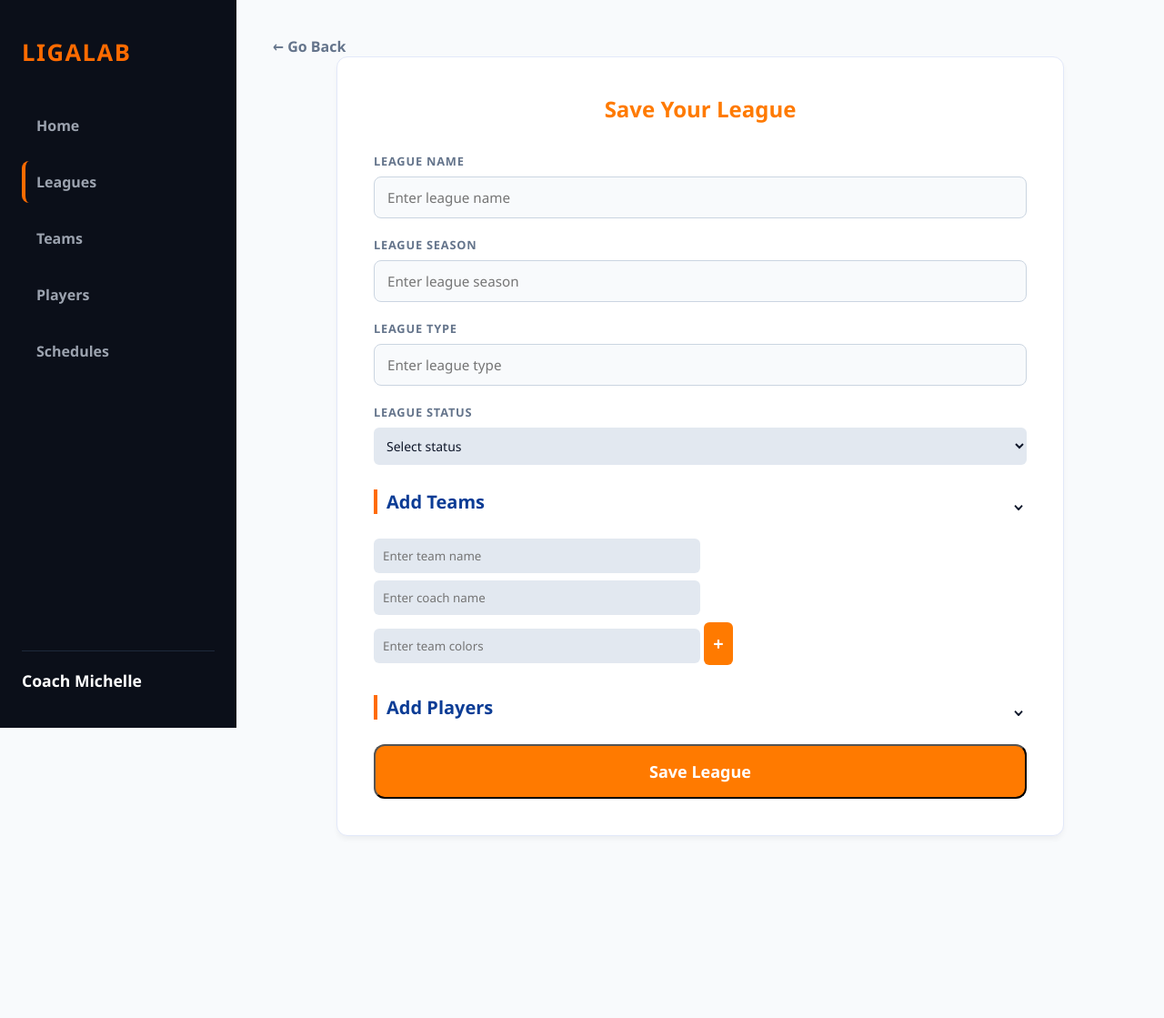
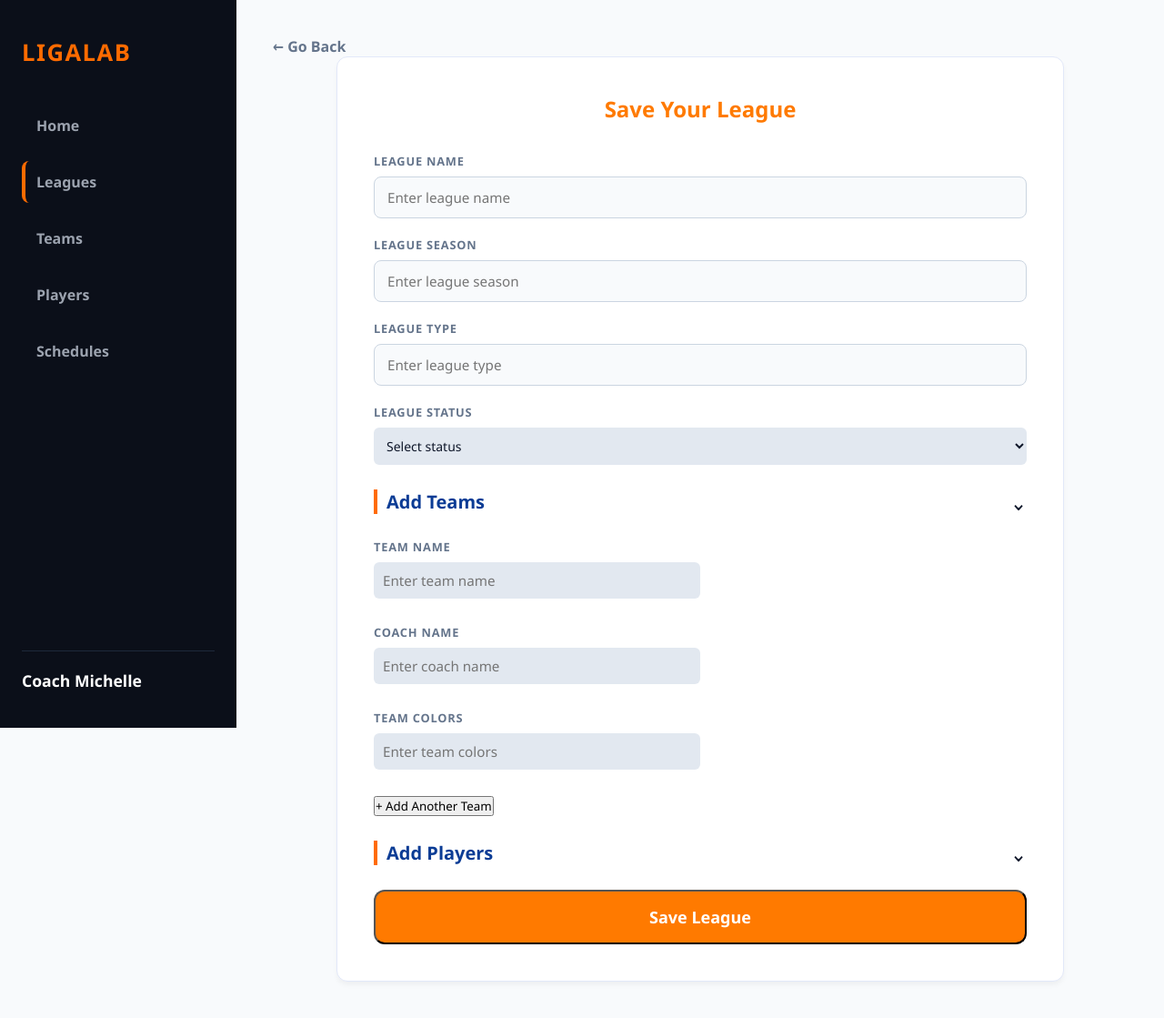
Before and after one commit to mdlcodes/LigaLab, a Flask app: page /leagues/create in a window 1280 px wide, after a click that opens the changed part. Shown: the whole page at 91% size. Before the commit the page ends 919 px from the top, so only its background shows below. Run offline with Flask 3, Linux system fonts and the light colour scheme.

Commit message:
UI: Improved the League form UI.

```diff
--- a/static/create_league.js
+++ b/static/create_league.js
@@ -4,7 +4,6 @@ function toggleSection(sectionId){
 }
 
 function updateTeamDropdowns(){
-    console.log("The function is running!");
     const teamInputs = document.querySelectorAll('input[name="team_name[]"]');
     const currentTeams = [];
 
@@ -42,11 +41,20 @@ function addTeamRow(){
     newRow.className = 'team-builder-row';
 
     newRow.innerHTML = `
-        <div class="sub-input-row">
+        <button type="button" class="btn-remove-row" onclick="this.parentElement.remove(); updateTeamDropdowns();" title="Remove Team">✕</button>
+        <div class="dynamic-grid">
+            <div class="input-group">
+                <label>Team Name</label>
                 <input type="text" name="team_name[]" placeholder="Enter team name" oninput="updateTeamDropdowns()" required>
+            </div>
+            <div class="input-group">
+                <label>Coach Name</label>
                 <input type="text" name="team_coach[]" placeholder="Enter coach name" required>
+            </div>
+            <div class="input-group">
+                <label>Team Colors</label>
                 <input type="text" name="team_colors[]" placeholder="Enter team colors" required>
-            <button type="button" onclick="this.parentElement.parentElement.remove(); updateTeamDropdowns();" style="background-color: #ef4444; color: white;">-</button>
+            </div>
         </div>
     `;
 
@@ -61,16 +69,29 @@ function addPlayerRow() {
     newRow.className = 'team-builder-row';
 
     newRow.innerHTML = `
-        <div class="sub-input-row">
+        <button type="button" class="btn-remove-row" onclick="this.parentElement.remove()" title="Remove Player">✕</button>
+        <div class="dynamic-grid">
+            <div class="input-group">
+                <label>Player Name</label>
                 <input type="text" name="player_name[]" placeholder="Enter player name" required>
+            </div>
+            <div class="input-group">
+                <label>Position</label>
                 <input type="text" name="player_position[]" placeholder="Enter player position" required>
+            </div>
+            <div class="input-group">
+                <label>Jersey Number</label>
                 <input type="text" name="player_number[]" placeholder="Enter player number" required>
+            </div>
+            <div class="input-group">
+                <label>Select Team</label>
                 <select name="player_team[]">
                     <option value="">Select team</option>
                 </select>
-            <button type="button" onclick="this.parentElement.parentElement.remove()" style="background-color: #ef4444; color: white;">-</button>
+            </div>
         </div>
     `;
+
     wrapper.appendChild(newRow);
     updateTeamDropdowns();
 }
--- a/templates/create_league.html
+++ b/templates/create_league.html
@@ -64,14 +64,25 @@
                     <div id="team-section" class="accordion-content">
                         <div id="teams-container-wrapper">
                             <div class="team-builder-row">
-                                <div class="sub-input-row">
-                                    <input type="text" name="team_name[]" placeholder="Enter team name"  oninput="updateTeamDropdowns()" required>
+                                <div class="dynamic-grid">
+                                    <div class="input-group">
+                                        <label>Team Name</label>
+                                        <input type="text" name="team_name[]" placeholder="Enter team name" oninput="updateTeamDropdowns()" required>
+                                    </div>
+
+                                    <div class="input-group">
+                                        <label>Coach Name</label>
                                         <input type="text" name="team_coach[]" placeholder="Enter coach name" required>
+                                    </div>
+
+                                    <div class="input-group">
+                                        <label>Team Colors</label>
                                         <input type="text" name="team_colors[]" placeholder="Enter team colors" required>
-                                    <button type="button" onclick="addTeamRow()">+</button>
                                     </div>
                                 </div>
                             </div>
+                        </div>
+                        <button type="button" class="btn-secondary-form" onclick="addTeamRow">+ Add Another Team</button>
                     </div>
 
                     <!--Player Form Section-->
@@ -82,17 +93,32 @@
                     <div id="player-section" class="accordion-content">
                         <div id="players-container-wrapper">
                             <div class="team-builder-row">
-                                <div class="sub-input-row">
+                                <div class="dynamic-grid">
+                                    <div class="input-group">
+                                        <label>Player Name</label>
                                         <input type="text" name="player_name[]" placeholder="Enter player name" required>
+                                    </div>
+
+                                    <div class="input-group">
+                                        <label>Player Position</label>
                                         <input type="text" name="player_position[]" placeholder="Enter player position" required>
+                                    </div>
+
+                                    <div class="input-group">
+                                        <label>Player Number</label>
                                         <input type="text" name="player_number[]" placeholder="Enter player number" required>
+                                    </div>
+
+                                    <div class="input-group">
+                                        <label>Select Team</label>
                                         <select name="player_team[]">
                                             <option value="">Select team</option>
                                         </select>
-                                    <button type="button" onclick="addPlayerRow()">+</button>
                                     </div>
                                 </div>
                             </div>
+                        </div>
+                        <button type="button" class="btn-secondary-form" onclick="addPlayerRow()">+ Add Another Player</button>
                     </div>
                         <button type="submit" class="btn-add-hero">Save League</button>
                 </form>
```
Lines whose indentation alone changed are shown as unchanged.
